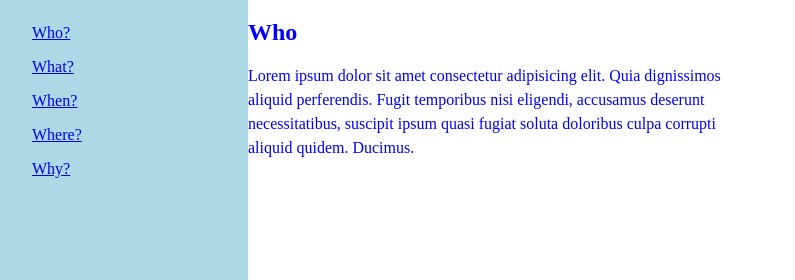
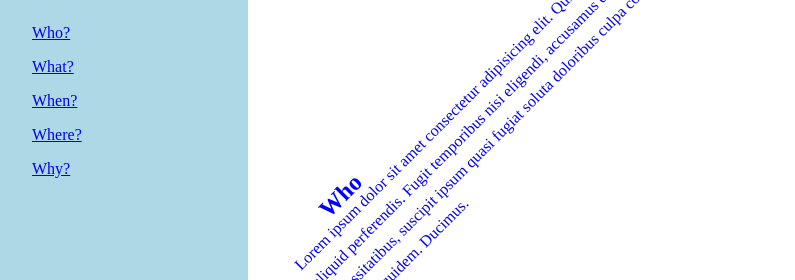
Before and after one commit to Silverkisses/AweIncCSSGrid, a plain HTML site: page index.html in a window 1280 px wide. Shown: the top 280 px of the page, 8-803 px from the left. Drawn offline with Linux system fonts and the light colour scheme.

Commit message:
Adding rotation commit

```diff
--- a/assets/styles.css
+++ b/assets/styles.css
@@ -40,3 +40,7 @@
 body{
     margin:0;
 }
+
+.section--text__rotate{
+    transform: rotate(-45deg);
+}
--- a/index.html
+++ b/index.html
@@ -22,8 +22,8 @@
         <main>
             <section  class="section-container section--text" id="who">
                 <div>
-                    <h1>Who</h1>
-                    <p>Lorem ipsum dolor sit amet consectetur adipisicing elit. Quia dignissimos aliquid perferendis. Fugit temporibus nisi eligendi, accusamus deserunt necessitatibus, suscipit ipsum quasi fugiat soluta doloribus culpa corrupti aliquid quidem. Ducimus.</p>
+                    <h1 class="section--text__rotate">Who</h1>
+                    <p class="section--text__rotate">Lorem ipsum dolor sit amet consectetur adipisicing elit. Quia dignissimos aliquid perferendis. Fugit temporibus nisi eligendi, accusamus deserunt necessitatibus, suscipit ipsum quasi fugiat soluta doloribus culpa corrupti aliquid quidem. Ducimus.</p>
                 </div>
                 <div>
                     <figure><img src="https://picsum.photos/200/300/?random" alt="Who"></figure>
```
